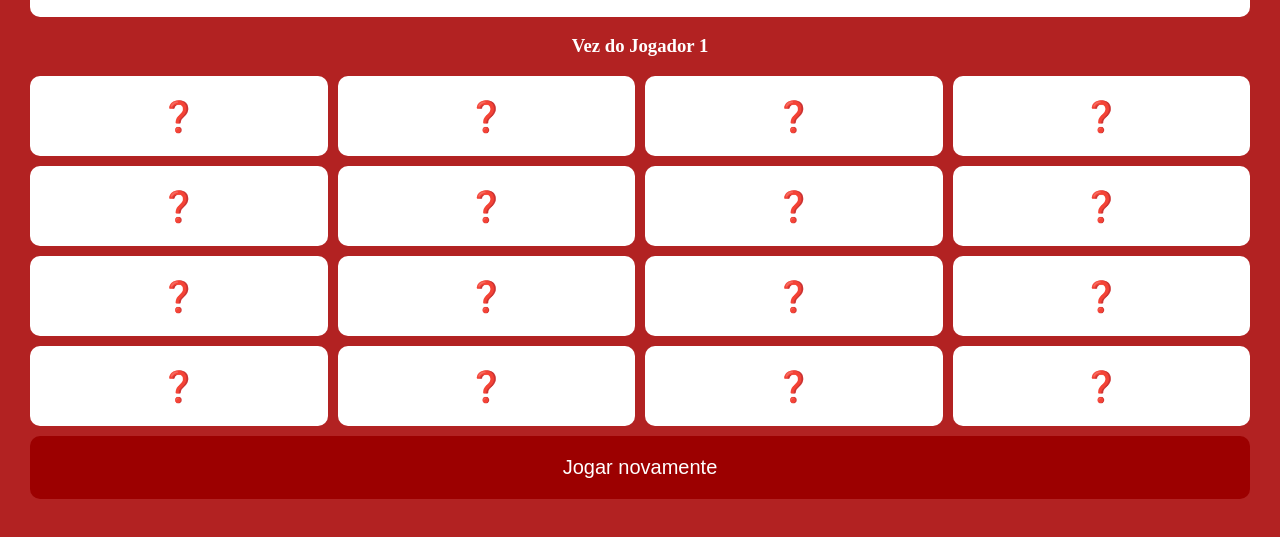
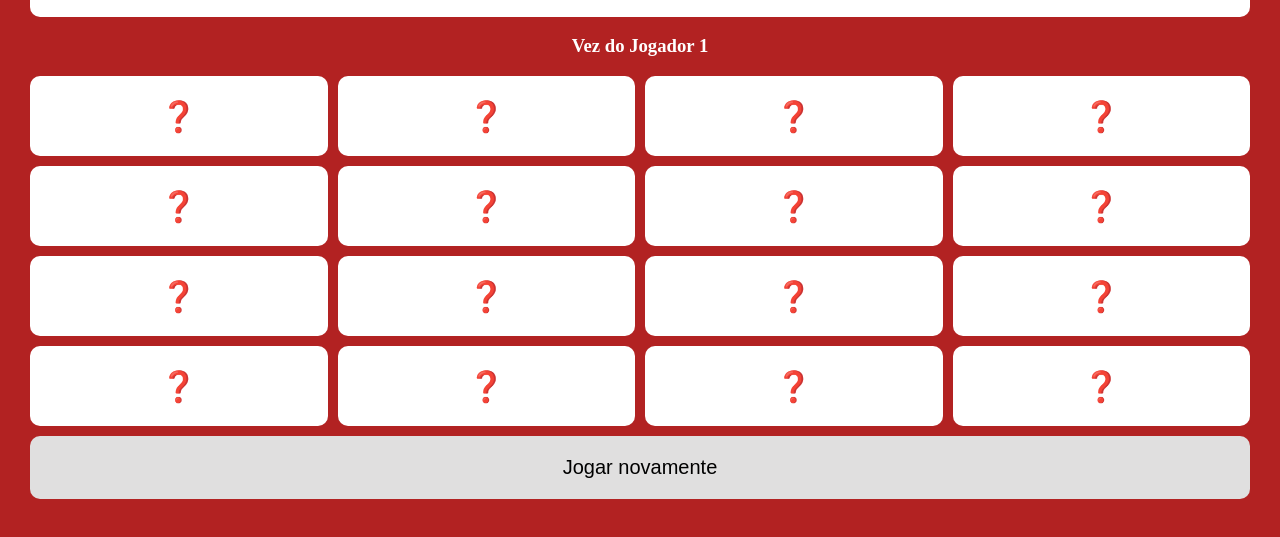
Before and after one commit to glauberviana/memory-game, a plain HTML site: page index.html in a window 1280 px wide. In both pictures the pointer is over the button "Jogar novamente". Shown: the part 294-831 px from the top of the page. Drawn offline with Linux system fonts and the light colour scheme.

Commit message:
Ajustes 2

```diff
--- a/style.css
+++ b/style.css
@@ -1,7 +1,7 @@
 body {
     background-color: firebrick;
     margin: 10px 30px;
-       box-sizing: border-box;
+    box-sizing: border-box;
     height: 100vh;
 }
 
@@ -63,6 +63,5 @@ h1 {
 }
 
 #reiniciar:hover {
-    background-color: rgb(156, 0, 0);
-    color: white;
+    background-color: rgb(224, 223, 223);
 }
```
Also changed, not shown: index.html (+3 -1 lines), script.js (line endings or trailing spaces).
